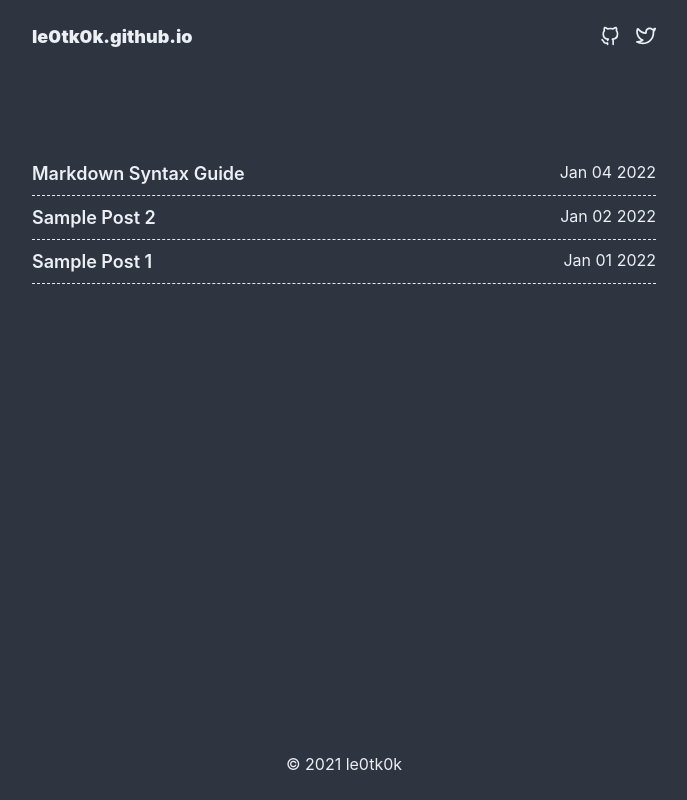
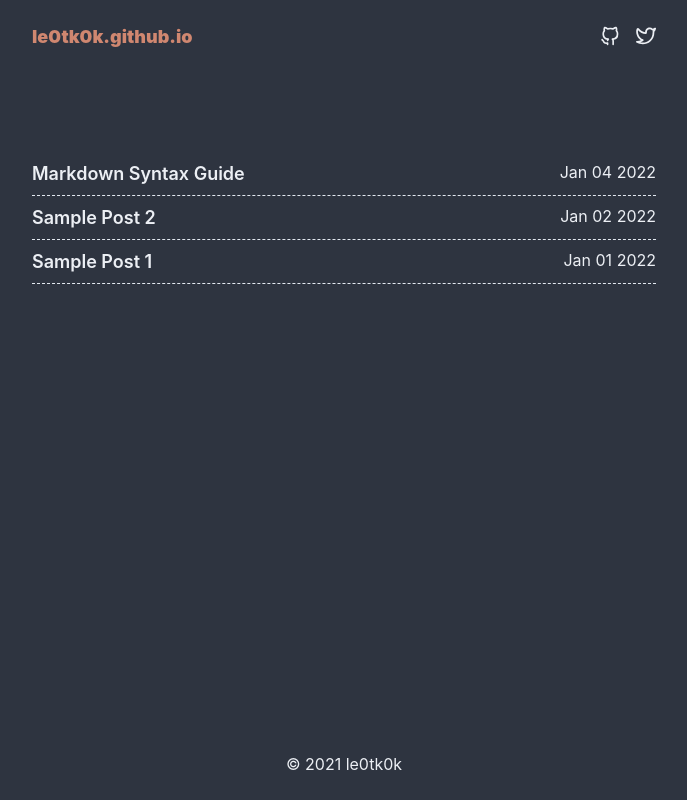
Before and after one commit to le0tk0k/le0tk0k.github.io, a Next.js app: page / in a window 1280 px wide. Shown: the whole page, without its empty margins (296-983 px from the left). Built offline with nearby package versions, Linux system fonts and the light colour scheme.

Commit message:
feat: update logo color

```diff
--- a/components/header.tsx
+++ b/components/header.tsx
@@ -15,6 +15,7 @@ const Header = () => {
                 aria-label='le0tk0k.github.io, Back to homepage'
                 fontSize='lg'
                 fontWeight='black'
+                color='aurora.200'
               >
                 {siteConfig.siteTitle}
               </chakra.a>
```
